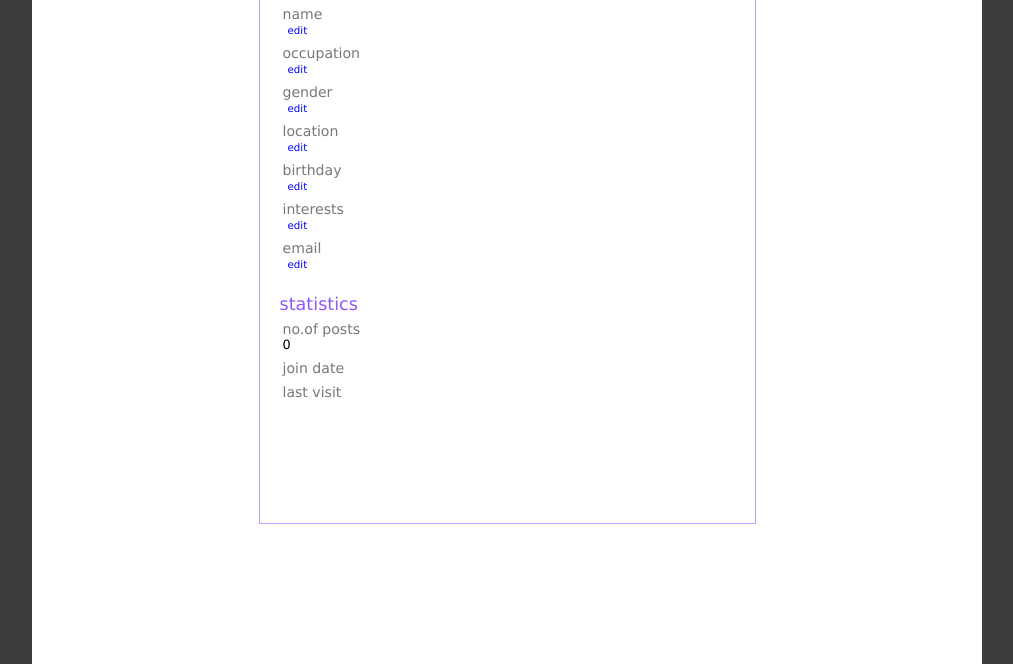
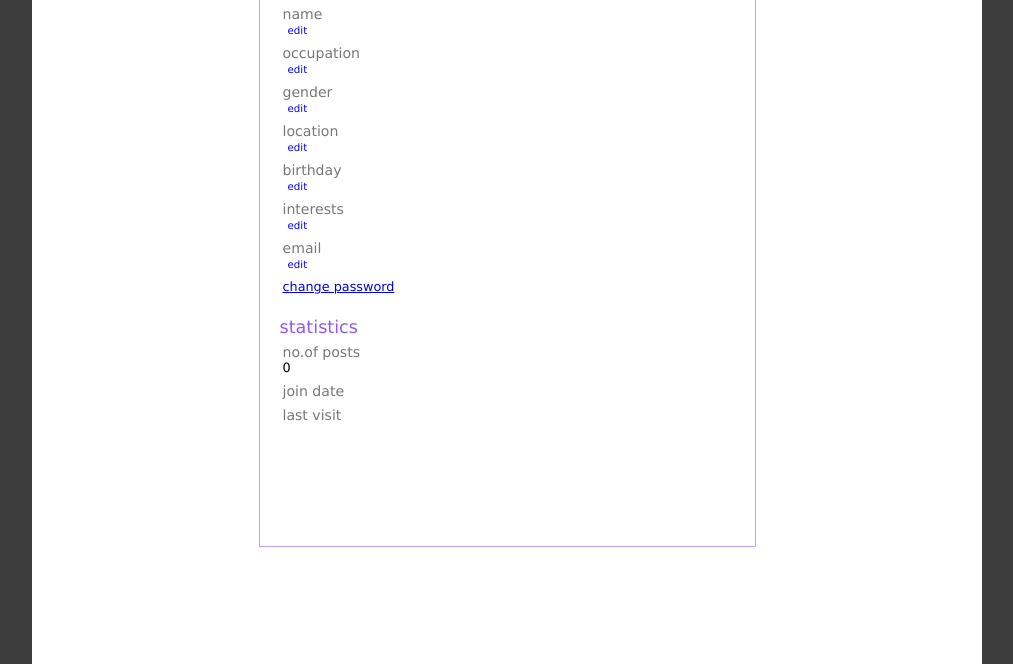
Before and after one commit to thiru80/ajax-forum, a PHP site: page /prox.php?xf=1 in a window 1280 px wide. Shown: the part 295-959 px from the top of the page, without its empty margins (133-1146 px from the left). Run offline with PHP 8.4, Linux system fonts and the light colour scheme; a user stored in the database is signed in; data comes from the database, SQL or seed files in the repository.

Commit message:
change password updated

```diff
--- a/thirus-forum/prox.php
+++ b/thirus-forum/prox.php
@@ -348,6 +348,7 @@
                                                <input type='button' value='cancel' onclick=canu('#n7','#m7')>
                                                                        </span>
                             </td><td id='q7' class='yut'></td></tr>
+                             <tr><td class='tab4'><a href='changep.php'>change password</a></td></tr>
                               </table>
                               <span class='yif'>statistics</span>
                               <table class='tabv'>
```
